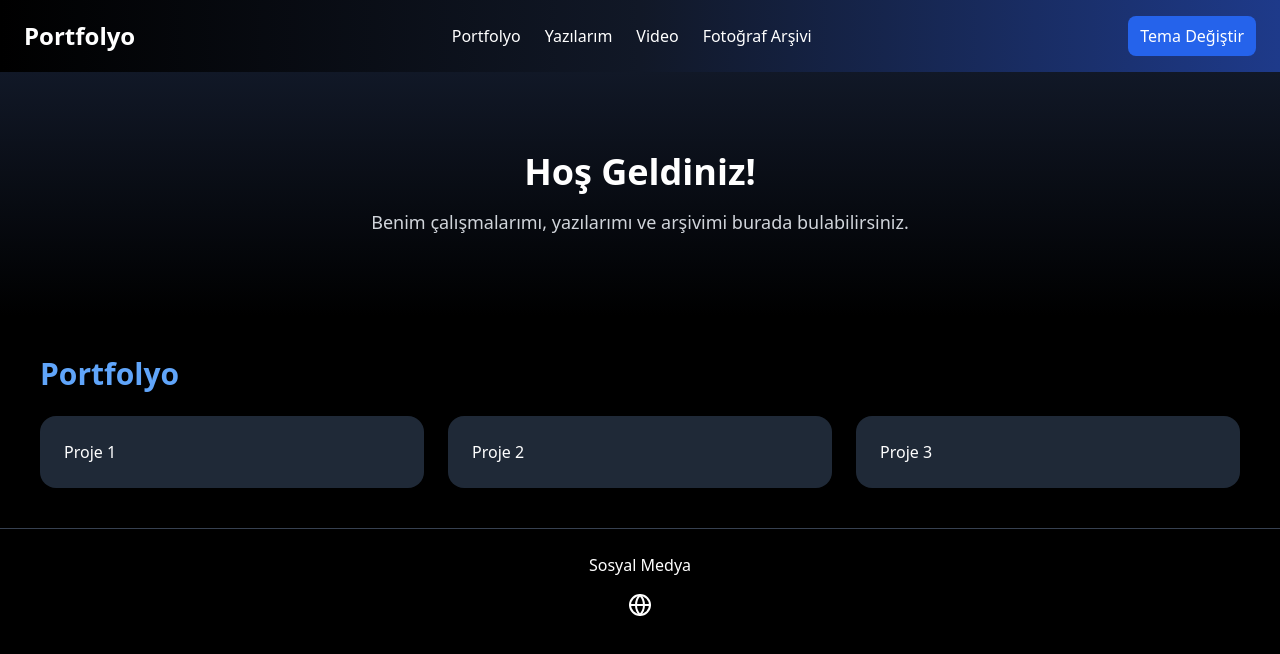
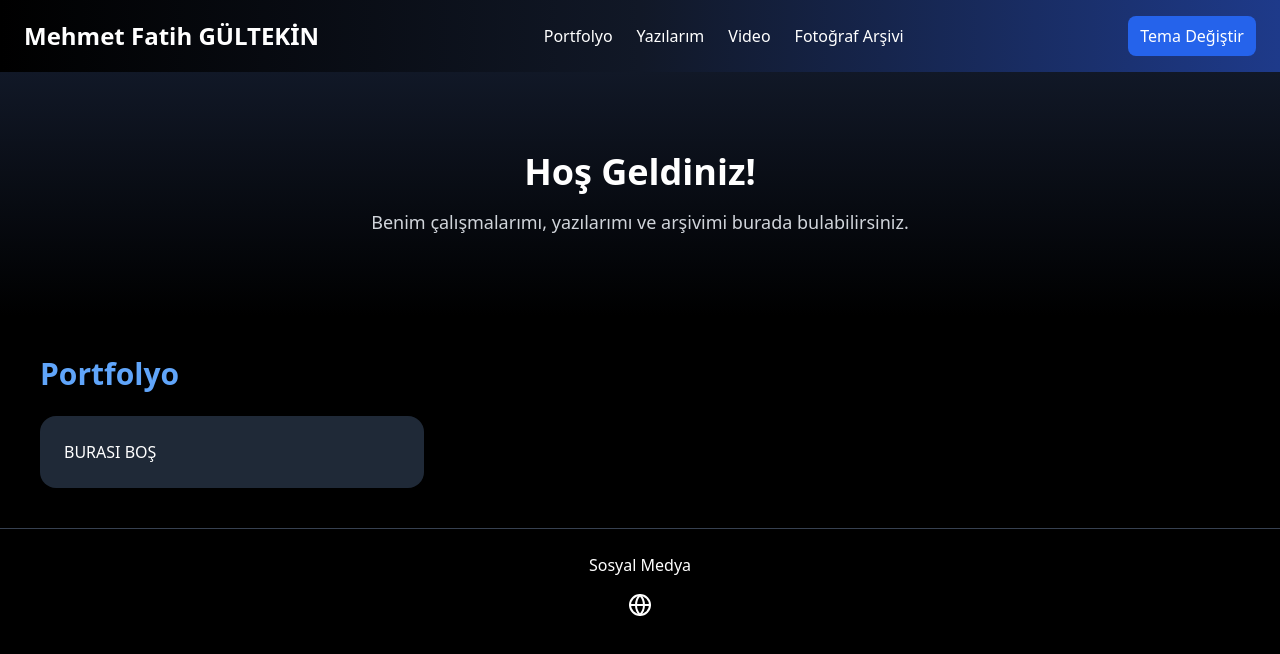
Before and after one commit to Lifantel/Portfolyom, a plain HTML site: page index.html in a window 1280 px wide. Drawn offline with nearby package versions, Linux system fonts and the light colour scheme.

Commit message:
Update index.html

```diff
--- a/index.html
+++ b/index.html
@@ -3,14 +3,14 @@
 <head>
   <meta charset="UTF-8">
   <meta name="viewport" content="width=device-width, initial-scale=1.0">
-  <title>Portfolyo</title>
+  <title>Mehmet Fatih GÜLTEKİN</title>
   <script src="https://cdn.tailwindcss.com"></script>
   <script src="https://unpkg.com/lucide@latest"></script>
 </head>
 <body class="bg-black text-white transition-colors duration-500" id="body">
   <!-- Navbar -->
   <nav class="flex justify-between items-center px-6 py-4 bg-gradient-to-r from-black via-gray-900 to-blue-900 shadow-lg">
-    <h1 class="text-2xl font-bold">Portfolyo</h1>
+    <h1 class="text-2xl font-bold">Mehmet Fatih GÜLTEKİN</h1>
     <ul class="flex space-x-6">
       <li><a href="index.html" class="hover:text-blue-400 transition">Portfolyo</a></li>
       <li><a href="yazilar.html" class="hover:text-blue-400 transition">Yazılarım</a></li>
@@ -30,9 +30,7 @@
   <section id="portfolio" class="p-10">
     <h3 class="text-3xl font-bold mb-6 text-blue-400">Portfolyo</h3>
     <div class="grid md:grid-cols-3 gap-6">
-      <div class="p-6 bg-gray-800 rounded-2xl shadow-lg hover:shadow-blue-500/50 transition">Proje 1</div>
-      <div class="p-6 bg-gray-800 rounded-2xl shadow-lg hover:shadow-blue-500/50 transition">Proje 2</div>
-      <div class="p-6 bg-gray-800 rounded-2xl shadow-lg hover:shadow-blue-500/50 transition">Proje 3</div>
+      <div class="p-6 bg-gray-800 rounded-2xl shadow-lg hover:shadow-blue-500/50 transition"> BURASI BOŞ</div>
     </div>
   </section>
 
```
